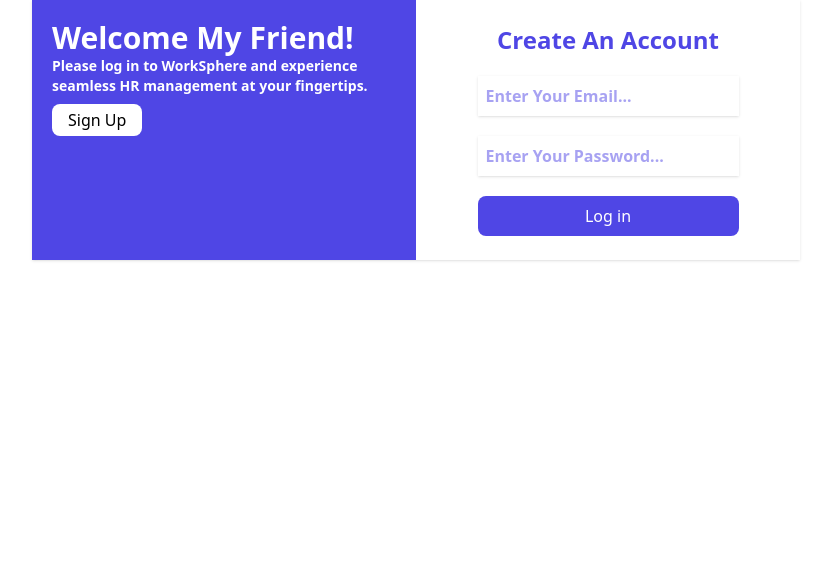
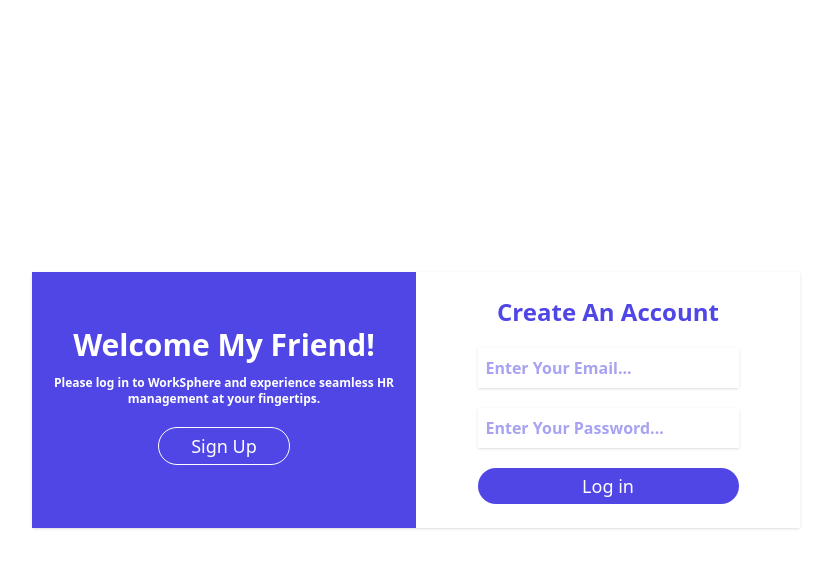
Before and after one commit to KaranSapra124/WorkSphere, a React (Vite) app: page / in a window 1280 px wide. Shown: the top 568 px of the page, without its empty margins (224-1054 px from the left). Built offline with nearby package versions, Linux system fonts and the light colour scheme.

Commit message:
Almost finished login

```diff
--- a/src/Components/Auth/Login.tsx
+++ b/src/Components/Auth/Login.tsx
@@ -3,20 +3,23 @@
 const Login = () => {
     return (
         <>
-            <div className="flex shadow max-w-screen-md mx-auto ">
-                <div className="bg-primary w-1/2 p-5">
+            <div className="flex justify-center items-center h-screen">
+                <div className="flex  shadow h-fit  max-w-screen-md mx-auto ">
+                    <div className="bg-primary flex flex-col justify-center items-center gap-3  w-1/2 p-5">
                         <h1 className="text-white font-bold lg:text-3xl text-2xl">Welcome My Friend!</h1>
-                    <p className="text-white lg:text-sm text-xs font-semibold"> Please log in to WorkSphere and experience seamless HR management at your fingertips.</p>
-                    <button className="bg-white text-black py-1 px-4 rounded-lg my-2 ">Sign Up</button>
+                        <p className="text-white lg:text-md text-xs font-semibold text-center"> Please log in to <span className="font-extrabold">WorkSphere</span> and experience seamless HR management at your fingertips.</p>
+                        <button className=" text-white border border-white  py-1 px-8 lg:text-lg cursor-pointer hover:scale-105 transition-all text-sm rounded-l-full rounded-r-full my-2 ">Sign Up</button>
                     </div>
                     <div className="flex justify-center items-center mx-auto flex-col gap-5 p-6">
                         <h1 className="text-primary text-center font-bold lg:text-2xl text-xl">Create An Account</h1>
                         <div className="flex gap-5 flex-col">
                             <input className="p-2 shadow text-primary font-semibold" placeholder="Enter Your Email..." type="email" name="" id="" />
                             <input className="p-2 shadow text-primary font-semibold" placeholder="Enter Your Password..." type="password" name="" id="" />
-                        <button className="bg-primary text-white py-2 px-4 rounded-lg">Log in</button>
+                            <button className="bg-primary text-white py-1 px-8 lg:text-lg text-sm cursor-pointer hover:scale-105 transition-all rounded-l-full rounded-r-full">Log in</button>
                         </div>
                     </div>
+                </div>
+
             </div>
         </>
     )
```
Lines whose indentation alone changed are shown as unchanged.
